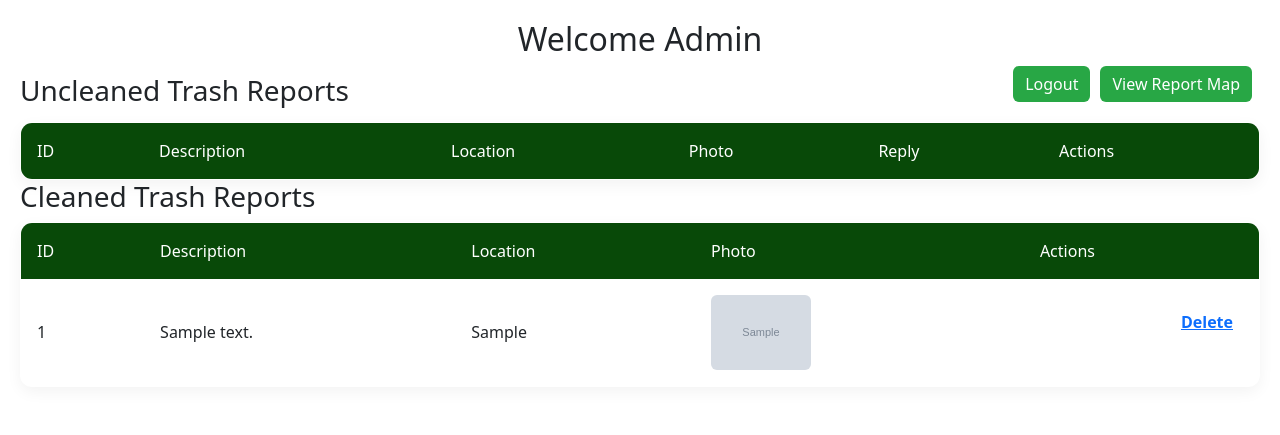
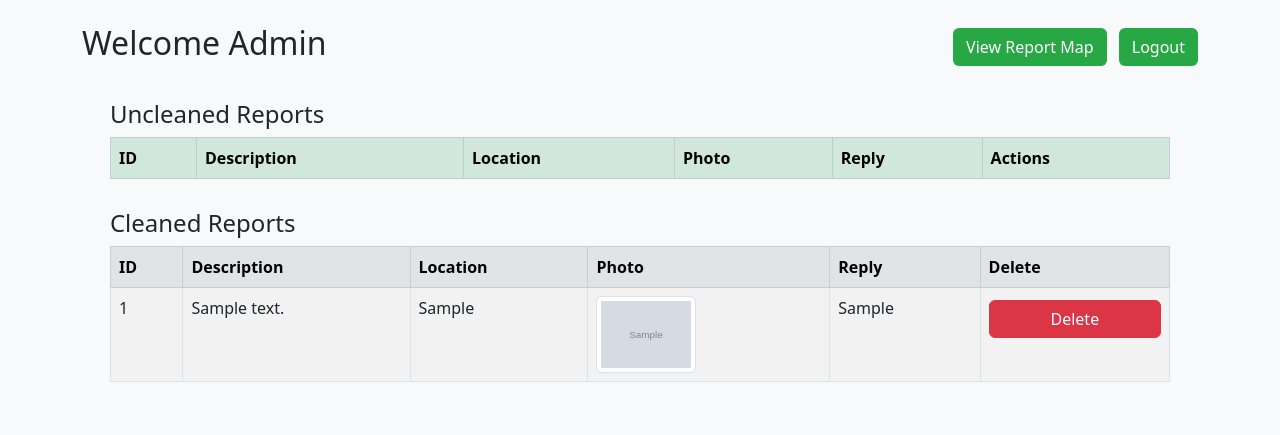
Before and after one commit to drini08/trashtrack1, a PHP site: page /admin_panel.php in a window 1280 px wide. Shown: the top 435 px of the page. Run offline with PHP 8.4, Linux system fonts and the light colour scheme; the visitor is signed in with stand-in values (Sample User, id 1); tables that the repository leaves empty or names only in its code hold one stand-in row (values such as "Sample post"); grey boxes marked "Sample" are stand-in pictures; lists and menus that the app fills with data are empty.

Commit message:
Finished Physically
ill work at home also

```diff
--- a/aboutus.css
+++ b/aboutus.css
@@ -276,3 +276,9 @@ body.about {
 .join-button:hover {
   background-color: #009f58;
 }
+
+.signup {
+  border: solid 1.5px black;
+  border-radius: 8px;
+  padding: 3px;
+}
--- a/aboutus.php
+++ b/aboutus.php
@@ -11,6 +11,7 @@
   <link href="aboutus.css" rel="stylesheet"/>
   <link href="https://cdnjs.cloudflare.com/ajax/libs/font-awesome/6.4.0/css/all.min.css" rel="stylesheet" />
   <link href="https://fonts.googleapis.com/css2?family=Poppins:wght@300;400;600;700&display=swap" rel="stylesheet">
+  <link rel="icon" type="image/png" href="images/icon.png"/>
 
 </head>
 <body class="about">
@@ -28,8 +29,8 @@
         <li><a href="aboutus.php" class="active">About Us</a></li>
         <li><a href="map.php">Map</a></li>
         <li><a href="report.php"> Submit Report</a></li>
-        <li><a href="login.php" class="btn login-btn">Login</a></li>
-        <li><a href="signup.php" class="btn signup-btn">Sign Up</a></li>
+        <li><a href="login.php" class="btn login-btn">Admin Login</a></li>
+        <li class="signup"><a href="signup.php" class="btn signup-btn">Admin Sign Up</a></li>
       </ul>
     </nav>
   </div>
--- a/admin_panel.php
+++ b/admin_panel.php
@@ -6,6 +6,9 @@ if (!isset($_SESSION["admin_username"])) {
 }
 
 $mysqli = new mysqli("localhost", "root", "", "trashtrack");
+if ($mysqli->connect_error) {
+    die("Connection failed: " . $mysqli->connect_error);
+}
 
 // Delete logic
 if (isset($_GET['delete'])) {
@@ -13,50 +16,62 @@ if (isset($_GET['delete'])) {
     $mysqli->query("DELETE FROM trash_reports WHERE id = $id");
 }
 
-// Add cleanup reply logic
-if ($_SERVER["REQUEST_METHOD"] == "POST") {
-    if (isset($_POST["reply"])) {
+// Reply logic
+if ($_SERVER["REQUEST_METHOD"] == "POST" && isset($_POST["reply"], $_POST["report_id"])) {
     $reply = trim($_POST["reply"]);
     $report_id = intval($_POST["report_id"]);
     $stmt = $mysqli->prepare("UPDATE trash_reports SET admin_reply = ? WHERE id = ?");
     $stmt->bind_param("si", $reply, $report_id);
     $stmt->execute();
-    } elseif (isset($_POST["clean_up"])) {
-        // Mark the report as cleaned
-        $report_id = intval($_POST["report_id"]);
-        $stmt = $mysqli->prepare("UPDATE trash_reports SET is_cleaned = 1 WHERE id = ?");
-        $stmt->bind_param("i", $report_id);
-        $stmt->execute();
-    }
+    $stmt->close();
 }
 
-// Fetch uncleaned reports
-$uncleaned_result = $mysqli->query("SELECT * FROM trash_reports WHERE is_cleaned = 0 ORDER BY created_at DESC");
+// Clean-up logic
+if ($_SERVER["REQUEST_METHOD"] == "POST" && isset($_POST['cleanup_id'])) {
+    $id = intval($_POST['cleanup_id']);
+    $mysqli->query("UPDATE trash_reports SET is_cleaned = 1 WHERE id = $id");
+}
 
-// Fetch cleaned reports
-$cleaned_result = $mysqli->query("SELECT * FROM trash_reports WHERE is_cleaned = 1 ORDER BY created_at DESC");
-
+$uncleaned = $mysqli->query("SELECT * FROM trash_reports WHERE is_cleaned = 0 ORDER BY created_at DESC");
+$cleaned = $mysqli->query("SELECT * FROM trash_reports WHERE is_cleaned = 1 ORDER BY created_at DESC");
 ?>
 
 <!DOCTYPE html>
 <html lang="en">
 <head>
+  <meta charset="UTF-8">
   <title>Admin Panel</title>
-    <link href="apanel.css" rel="stylesheet"/>
-    <link href="https://cdn.jsdelivr.net/npm/bootstrap@5.3.0/dist/css/bootstrap.min.css" rel="stylesheet" />
+  <link href="https://cdn.jsdelivr.net/npm/bootstrap@5.3.0/dist/css/bootstrap.min.css" rel="stylesheet">
+  <link rel="icon" type="image/png" href="images/icon.png"/>
+  <style>
+    .btn-green {
+      background-color: #28a745;
+      color: white;
+    }
+    .btn-green:hover {
+      background-color: #218838;
+    }
+    .table-wrapper {
+      margin: 30px auto;
+      max-width: 95%;
+    }
+  </style>
+</head>
+<body class="bg-light">
 
-</head>
-<body>
+<div class="container py-4">
+  <div class="d-flex justify-content-between align-items-center mb-4">
     <h2>Welcome Admin</h2>
-
-<div class="mb-3">
-  <a href="logout_and_map.php" class="btn btn-green me-2">View Report Map</a>
+    <div>
+      <a href="map.php" class="btn btn-green me-2" onclick="return confirm('You will be logged out. Continue?')">View Report Map</a>
       <a href="logout.php" class="btn btn-green">Logout</a>
     </div>
+  </div>
 
-
-<h3>Uncleaned Trash Reports</h3>
-<table border="1">
+  <div class="table-wrapper">
+    <h4>Uncleaned Reports</h4>
+    <table class="table table-bordered table-striped">
+      <thead class="table-success">
         <tr>
           <th>ID</th>
           <th>Description</th>
@@ -65,51 +80,67 @@ $cleaned_result = $mysqli->query("SELECT * FROM trash_reports WHERE is_cleaned =
           <th>Reply</th>
           <th>Actions</th>
         </tr>
-  <?php while ($row = $uncleaned_result->fetch_assoc()): ?>
+      </thead>
+      <tbody>
+        <?php while ($row = $uncleaned->fetch_assoc()): ?>
         <tr>
           <td><?= $row['id'] ?></td>
           <td><?= htmlspecialchars($row['description']) ?></td>
           <td><?= htmlspecialchars($row['location']) ?></td>
-    <td><img src="<?= $row['photo'] ?>" width="100"></td>
+          <td><img src="<?= $row['photo'] ?>" width="100" class="img-thumbnail"></td>
           <td>
-      <form method="POST">
+            <form method="POST" class="d-flex flex-column">
               <input type="hidden" name="report_id" value="<?= $row['id'] ?>">
-        <input type="text" name="reply" value="<?= htmlspecialchars($row['admin_reply'] ?? '') ?>">
-        <button type="submit">Reply</button>
+              <input type="text" name="reply" class="form-control mb-1" placeholder="Write reply..." value="<?= htmlspecialchars($row['admin_reply'] ?? '') ?>" required>
+              <button type="submit" class="btn btn-success btn-sm">Send Reply</button>
+              <?php if (!empty($row['admin_reply'])): ?>
+                <small class="text-success mt-1">Replied: <?= htmlspecialchars($row['admin_reply']) ?></small>
+              <?php endif; ?>
             </form>
           </td>
           <td>
-      <form method="POST" style="display:inline-block;">
-        <input type="hidden" name="report_id" value="<?= $row['id'] ?>">
-        <button type="submit" name="clean_up" onclick="return confirm('Mark this report as cleaned?')">Clean Up</button>
+            <a href="?delete=<?= $row['id'] ?>" class="btn btn-danger w-100 mt-1" onclick="return confirm('Are you sure?')">Delete</a>
+            <form method="POST">
+              <input type="hidden" name="cleanup_id" value="<?= $row['id'] ?>">
+              <button type="submit" class="btn btn-warning btn-sm w-100">Clean Up</button>
             </form>
-      <a href="?delete=<?= $row['id'] ?>" onclick="return confirm('Are you sure?')">Delete</a>
           </td>
         </tr>
         <?php endwhile; ?>
+      </tbody>
     </table>
+  </div>
 
-<h3>Cleaned Trash Reports</h3>
-<table border="1">
+  <div class="table-wrapper">
+    <h4>Cleaned Reports</h4>
+    <table class="table table-bordered table-striped">
+      <thead class="table-secondary">
         <tr>
           <th>ID</th>
           <th>Description</th>
           <th>Location</th>
           <th>Photo</th>
-    <th>Actions</th>
+          <th>Reply</th>
+          <th>Delete</th>
         </tr>
-  <?php while ($row = $cleaned_result->fetch_assoc()): ?>
+      </thead>
+      <tbody>
+        <?php while ($row = $cleaned->fetch_assoc()): ?>
         <tr>
           <td><?= $row['id'] ?></td>
           <td><?= htmlspecialchars($row['description']) ?></td>
           <td><?= htmlspecialchars($row['location']) ?></td>
-    <td><img src="<?= $row['photo'] ?>" width="100"></td>
+          <td><img src="<?= $row['photo'] ?>" width="100" class="img-thumbnail"></td>
+          <td><?= htmlspecialchars($row['admin_reply']) ?></td>
           <td>
-      <a href="?delete=<?= $row['id'] ?>" onclick="return confirm('Are you sure?')">Delete</a>
+            <a href="?delete=<?= $row['id'] ?>" class="btn btn-danger w-100 mt-1" onclick="return confirm('Are you sure?')">Delete</a>
           </td>
         </tr>
         <?php endwhile; ?>
+      </tbody>
     </table>
+  </div>
+</div>
 
 </body>
 </html>
--- a/apanel.css
+++ b/apanel.css
@@ -67,8 +67,9 @@
     }
 
     .delete-link {
-      color: #e74c3c;
+      color: #554644;
       color: black;
+      padding: 20px;
     }
 
     .delete-link:hover {
@@ -88,3 +89,8 @@
   text-decoration: none !important;
   box-shadow: 0 0 8px rgba(33, 136, 56, 0.7) !important;
 }
+
+.btn btn-danger btn-sm mb-1 {
+  min-width: 120px;
+  gap: 10px;
+}
--- a/index.php
+++ b/index.php
@@ -1,6 +1,7 @@
 <!DOCTYPE html>
 <html lang="en">
 <head>
+  <link rel="icon" type="image/png" href="images/icon.png"/>
   <meta charset="UTF-8">
   <meta name="viewport" content="width=device-width, initial-scale=1.0">
   <meta name="description" content="Zero Waste - TrashTrack Kosovo: Leading sustainable waste management solutions in Kosovo">
@@ -30,8 +31,8 @@
           <li><a href="aboutus.php">About Us</a></li>
           <li><a href="map.php">Map</a></li>
           <li><a href="report.php">Submit Report</a></li>
-          <li><a href="login.php" class="btn login-btn">Login</a></li>
-          <li><a href="signup.php" class="btn signup-btn">Sign Up</a></li>
+          <li><a href="login.php" class="btn login-btn">Admin Login</a></li>
+          <li class="signup"><a href="signup.php" class="btn signup-btn">Admin Sign Up</a></li>
         </ul>
       </nav>
     </div>
--- a/login.php
+++ b/login.php
@@ -51,6 +51,7 @@ if ($_SERVER["REQUEST_METHOD"] === "POST") {
   <title>Admin Login</title>
   <link href="https://cdn.jsdelivr.net/npm/bootstrap@5.3.3/dist/css/bootstrap.min.css" rel="stylesheet">
   <link href="login.css" rel="stylesheet"/>
+  <link rel="icon" type="image/png" href="images/icon.png"/>
 
 </head>
 <body>
--- a/map.php
+++ b/map.php
@@ -23,6 +23,7 @@ $mysqli->close();
 <link href="https://cdn.jsdelivr.net/npm/bootstrap@5.3.0/dist/css/bootstrap.min.css" rel="stylesheet" />
 <!-- Leaflet CSS -->
 <link rel="stylesheet" href="https://unpkg.com/leaflet/dist/leaflet.css" />
+<link rel="icon" type="image/png" href="images/icon.png"/>
 <style>
   body {
     font-family: Arial, sans-serif;
--- a/report.php
+++ b/report.php
@@ -95,6 +95,7 @@ if ($_SERVER["REQUEST_METHOD"] === "POST") {
 />
 <!-- Link to the external CSS -->
 <link rel="stylesheet" href="report.css" />
+<link rel="icon" type="image/png" href="images/icon.png"/>
 </head>
 <body>
 
--- a/signup.php
+++ b/signup.php
@@ -55,6 +55,7 @@ if ($_SERVER["REQUEST_METHOD"] === "POST") {
   <!-- Bootstrap CSS CDN -->
   <link href="https://cdn.jsdelivr.net/npm/bootstrap@5.3.0/dist/css/bootstrap.min.css" rel="stylesheet" />
   <link href="signup.css" rel="stylesheet"/>
+  <link rel="icon" type="image/png" href="images/icon.png"/>
   <style>
 
   </style>
--- a/style.css
+++ b/style.css
@@ -53,6 +53,11 @@ body {
   justify-content: flex-end;
 }
 
+.signup {
+  border: solid 1.5px black;
+  border-radius: 8px;
+  padding: 3px;
+}
 
 .main-nav ul li a:hover,
 .main-nav ul li a.active {
```
Also changed, not shown: images/icon.png (added), uploads/683326660bbf1_istockphoto-477693469-612x612.jpg (added). Lines whose indentation alone changed are shown as unchanged.
